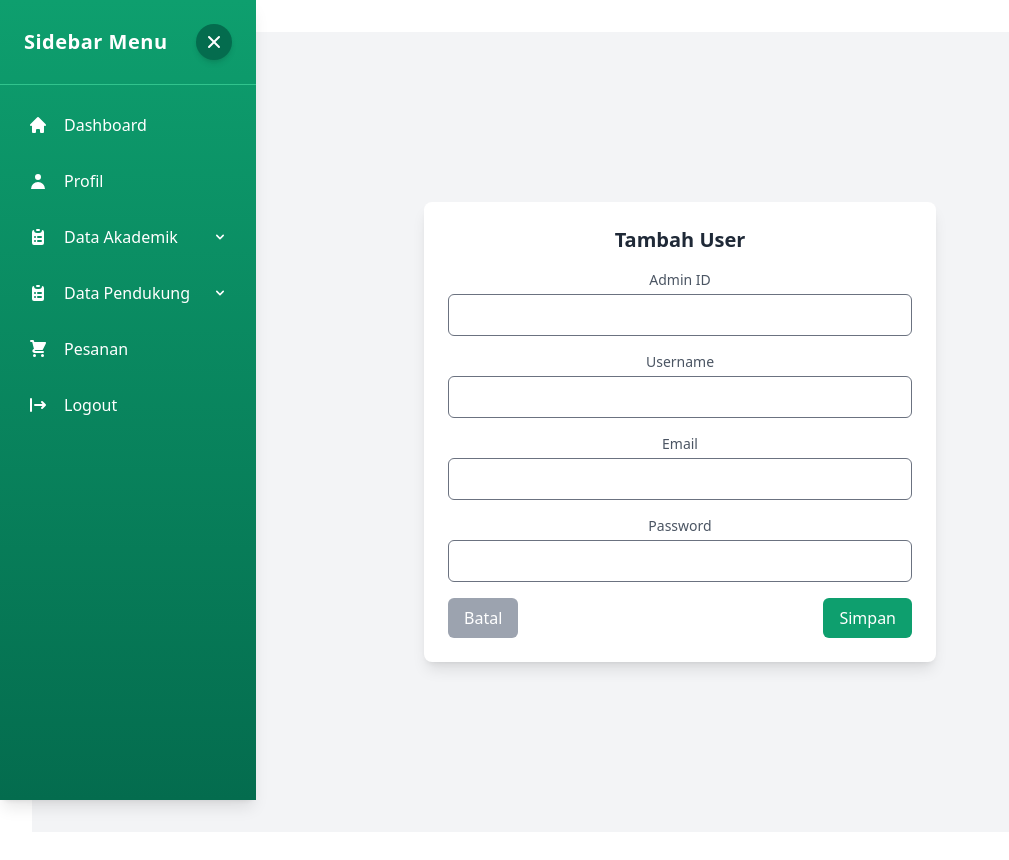
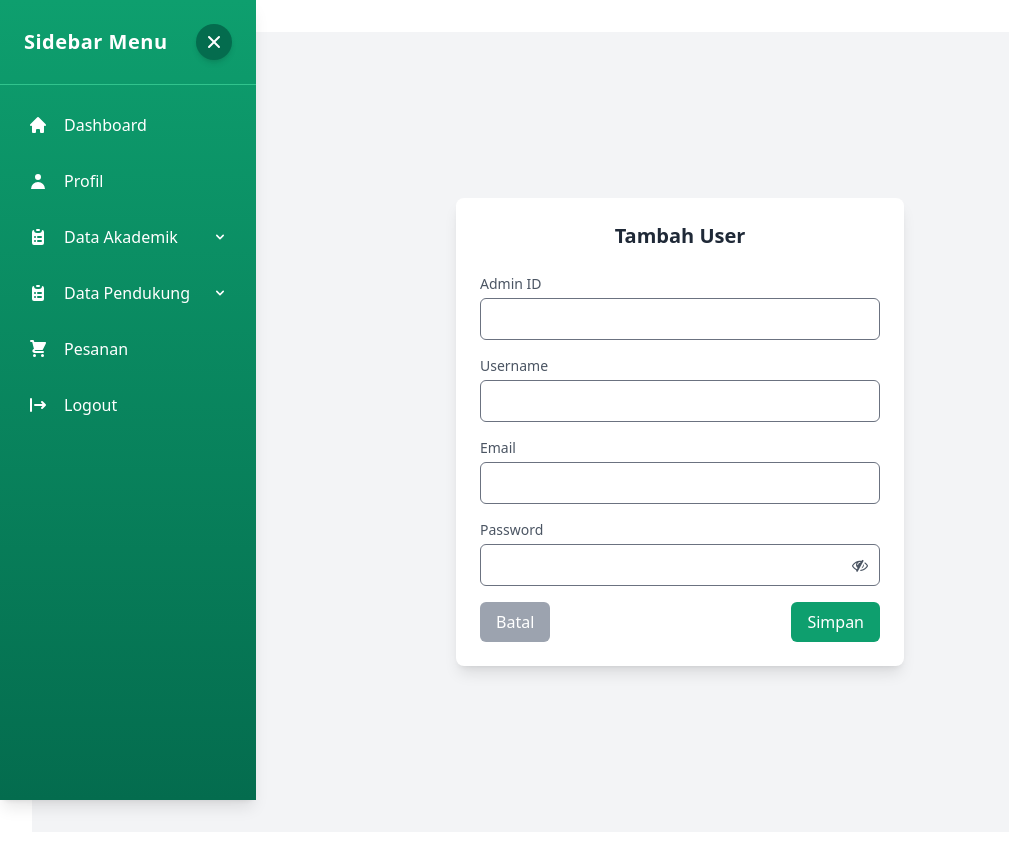
Before and after one commit to projectbinusa/portofoliomranggen-client, a React (Vite) app: page /tambah-user in a window 1280 px wide. Shown: the top 860 px of the page, without its empty margins (0-1009 px from the left). Built offline with nearby package versions, Linux system fonts and the light colour scheme.

Commit message:
memperbaiki tambah dan edit user

```diff
--- a/src/user/EditUser.jsx
+++ b/src/user/EditUser.jsx
@@ -3,15 +3,17 @@ import { useNavigate, useParams } from "react-router-dom";
 import Swal from "sweetalert2";
 import axios from "axios";
 import Sidebar from "../components/Sidebar";
+import { Eye, EyeOff } from "lucide-react";
 
 const API_USER = "http://localhost:4321/api/user";
 
 const EditUser = () => {
   const navigate = useNavigate();
   const { id } = useParams();
-  const [user, setUser] = useState({  username: "", email: "", password: "" });
+  const [user, setUser] = useState({ username: "", email: "", password: "" });
   const [originalUser, setOriginalUser] = useState(null);
   const [isLoading, setIsLoading] = useState(true);
+  const [showPassword, setShowPassword] = useState(false);
 
   useEffect(() => {
     const fetchUser = async () => {
@@ -39,7 +41,7 @@ const EditUser = () => {
 
   const handleSubmit = async (e) => {
     e.preventDefault();
-    if (!user.username || !user.email || !user.password ) {
+    if (!user.username || !user.email || !user.password) {
       Swal.fire("Gagal!", "Semua field harus diisi.", "error");
       return;
     }
@@ -73,14 +75,9 @@ const EditUser = () => {
             <p className="text-center">Loading...</p>
           ) : (
             <form onSubmit={handleSubmit} className="space-y-4">
-              {[
-
-                { label: "Username", name: "username", type: "text" },
-                { label: "Email", name: "email", type: "email" },
-                { label: "Password", name: "password", type: "password" },
-              ].map(({ label, name, type }) => (
-                <div key={name} className="flex flex-col">
-                  <label className="text-gray-700 font-medium">{label}</label>
+              {[{ label: "Username", name: "username", type: "text" }, { label: "Email", name: "email", type: "email" }].map(({ label, name, type }) => (
+                <div key={name} className="flex flex-col items-start">
+                  <label className="text-sm text-gray-600 font-medium mb-1">{label}</label>
                   <input
                     type={type}
                     name={name}
@@ -90,6 +87,25 @@ const EditUser = () => {
                   />
                 </div>
               ))}
+              <div className="flex flex-col items-start relative">
+                <label className="text-sm text-gray-600 font-medium mb-1">Password</label>
+                <div className="relative w-full">
+                  <input
+                    type={showPassword ? "text" : "password"}
+                    name="password"
+                    value={user.password}
+                    onChange={handleChange}
+                    className="border rounded-md p-2 focus:ring-2 focus:ring-blue-500 w-full pr-10"
+                  />
+                  <button
+                    type="button"
+                    onClick={() => setShowPassword(!showPassword)}
+                    className="absolute right-3 top-1/2 transform -translate-y-1/2 text-gray-500"
+                  >
+                    {showPassword ? <Eye size={20} /> : <EyeOff size={20} />}
+                  </button>
+                </div>
+              </div>
               <div className="flex justify-between mt-4">
                 <button
                   type="button"
--- a/src/user/TambahUser.jsx
+++ b/src/user/TambahUser.jsx
@@ -2,6 +2,7 @@ import { useState } from "react";
 import { useNavigate } from "react-router-dom";
 import Swal from "sweetalert2";
 import axios from "axios";
+import "font-awesome/css/font-awesome.min.css"; // Import FontAwesome
 import Sidebar from "../components/Sidebar";
 
 const API_USER = "http://localhost:4321/api/user";
@@ -13,8 +14,8 @@ const TambahUser = () => {
     username: "",
     email: "",
     password: "",
-    id: 0, // Sesuai dengan curl request
   });
+  const [showPassword, setShowPassword] = useState(false);
 
   const handleChange = (e) => {
     setUser({ ...user, [e.target.name]: e.target.value });
@@ -29,7 +30,6 @@ const TambahUser = () => {
 
     try {
       const response = await axios.post(`${API_USER}/tambah`, user);
-      console.log("Response Data:", response.data);
 
       if (response.status === 200 || response.status === 201) {
         Swal.fire("Sukses!", "User berhasil ditambahkan.", "success").then(() => {
@@ -37,8 +37,6 @@ const TambahUser = () => {
         });
       }
     } catch (error) {
-      console.error("Error:", error);
-      console.error("Response Data:", error.response?.data);
       Swal.fire("Gagal!", error.response?.data?.message || "Terjadi kesalahan di server.", "error");
     }
   };
@@ -46,27 +44,48 @@ const TambahUser = () => {
   return (
     <div className="flex h-screen bg-gray-100">
       <Sidebar />
-      <div className="flex-1 flex flex-col justify-center items-center p-4">
-        <div className="bg-white shadow-lg rounded-lg p-6 w-full max-w-lg">
-          <h2 className="text-xl font-semibold mb-4 text-gray-800 text-center">Tambah User</h2>
+      <div className="flex-1 flex flex-col justify-center items-center p-6">
+        <div className="bg-white shadow-lg rounded-lg p-6 w-full max-w-md">
+          <h2 className="text-xl font-semibold mb-6 text-gray-800 text-center">Tambah User</h2>
           <form onSubmit={handleSubmit} className="space-y-4">
             {[
               { label: "Admin ID", name: "adminId", type: "number" },
               { label: "Username", name: "username", type: "text" },
               { label: "Email", name: "email", type: "email" },
-              { label: "Password", name: "password", type: "password" },
             ].map(({ label, name, type }) => (
-              <div key={name} className="flex flex-col">
-                <label className="text-sm text-gray-600 font-medium">{label}</label>
+              <div key={name} className="flex flex-col items-start">
+                <label className="text-sm text-gray-600 font-medium mb-1">{label}</label>
                 <input
                   type={type}
                   name={name}
                   value={user[name]}
                   onChange={handleChange}
-                  className="mt-1 border rounded-md p-2 focus:ring-2 focus:ring-blue-500 w-full"
+                  className="border rounded-md p-2 focus:ring-2 focus:ring-blue-500 w-full"
                 />
               </div>
             ))}
+
+            {/* Input Password dengan Icon Mata */}
+            <div className="flex flex-col items-start relative">
+              <label className="text-sm text-gray-600 font-medium mb-1">Password</label>
+              <div className="relative w-full">
+                <input
+                  type={showPassword ? "text" : "password"}
+                  name="password"
+                  value={user.password}
+                  onChange={handleChange}
+                  className="border rounded-md p-2 focus:ring-2 focus:ring-blue-500 w-full pr-10"
+                />
+                <button
+                  type="button"
+                  className="absolute right-3 top-1/2 transform -translate-y-1/2 text-gray-600"
+                  onClick={() => setShowPassword(!showPassword)}
+                >
+                  <i className={`fa ${showPassword ? "fa-eye" : "fa-eye-slash"}`} />
+                </button>
+              </div>
+            </div>
+
             <div className="flex justify-between mt-4">
               <button
                 type="button"
--- a/src/user/User.jsx
+++ b/src/user/User.jsx
@@ -115,9 +115,9 @@ const User = () => {
                     currentUsers.map((user, index) => (
                       <tr key={user.id} className="hover:bg-gray-100">
                         <td className="px-6 py-3 text-center">{indexOfFirstUser + index + 1}</td>
-                        <td className="px-6 py-3">{user.username}</td>
-                        <td className="px-6 py-3">{user.email}</td>
-                        <td className="px-6 py-3">{user.password}</td>
+                        <td className="px-6 py-3 text-center">{user.username}</td>
+                        <td className="px-6 py-3 text-center">{user.email}</td>
+                        <td className="px-6 py-3 text-center">{user.password}</td>
                         <td className="px-6 py-3 flex justify-center space-x-2">
                           <Link to={`/edit-user/${user.id}`}>
                             <button className="bg-blue-500 text-white px-3 py-1 rounded-md hover:bg-blue-600">
```
